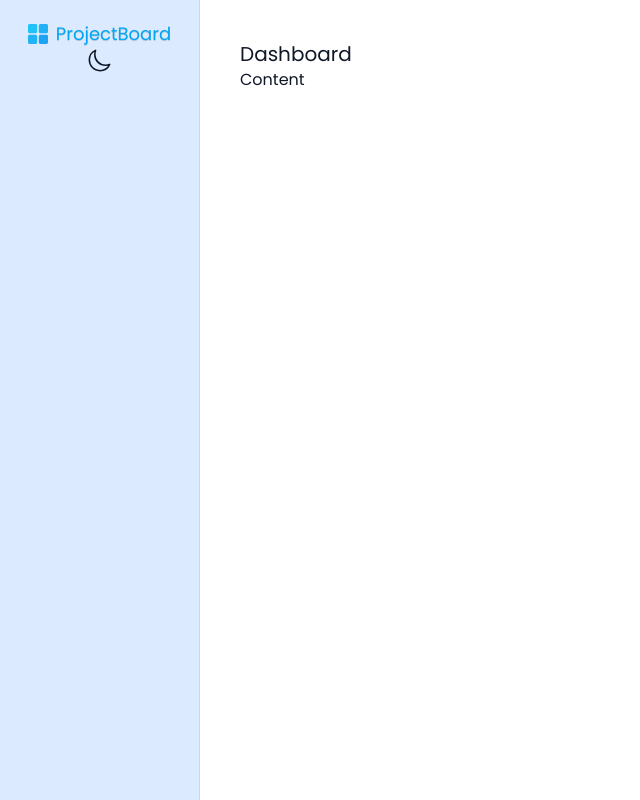
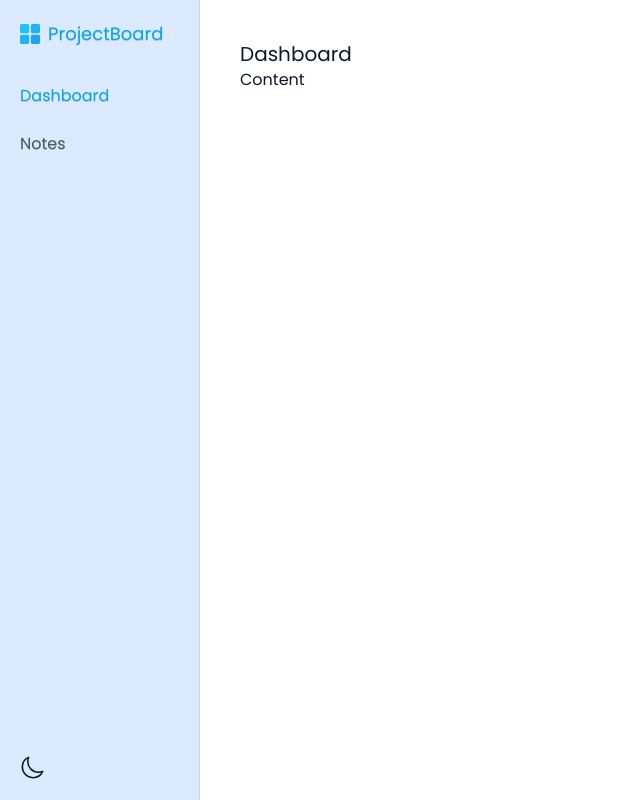
Before and after one commit to viviantangdev/projectboard, a React (Vite) app: page /dashboard in a window 1280 px wide. Shown: the whole page, without its empty margins (0-640 px from the left). Built offline with nearby package versions, Linux system fonts and the light colour scheme.

Commit message:
Navigation

```diff
--- a/package.json
+++ b/package.json
@@ -14,6 +14,7 @@
     "react": "^19.1.1",
     "react-dom": "^19.1.1",
     "react-icons": "^5.5.0",
+    "react-router": "^7.9.5",
     "tailwindcss": "^4.1.16"
   },
   "devDependencies": {
--- a/src/App.tsx
+++ b/src/App.tsx
@@ -1,10 +1,19 @@
+import { Navigate, Route, Routes } from 'react-router';
 import Dashboard from './features/dashboard/Dashboard';
+import Notes from './features/notes/Notes';
 import MainLayout from './shared/layouts/MainLayout';
 
 function App() {
   return (
     <>
-      <MainLayout children={<Dashboard />}></MainLayout>
+      <Routes>
+        <Route path='/' element={<MainLayout />}>
+          <Route index element={<Navigate to='dashboard' replace />} />
+          <Route path='dashboard' element={<Dashboard />} />
+          <Route path='notes' element={<Notes />} />
+        </Route>
+        <Route path='*' element={<Navigate to='/' replace/>} />
+      </Routes>
     </>
   );
 }
--- /dev/null
+++ b/src/features/notes/Notes.tsx
@@ -0,0 +1,7 @@
+import FeatureLayout from '../../shared/layouts/FeatureLayout';
+
+const Notes = () => {
+  return <FeatureLayout title='Notes'>Notes</FeatureLayout>;
+};
+
+export default Notes;
--- a/src/index.css
+++ b/src/index.css
@@ -28,8 +28,8 @@ body {
   }
 }
 .navbar {
-  @apply bg-blue-100
-  fixed top-12.5 right-0 w-[30%] h-screen
+  @apply bg-blue-100  p-5
+  fixed top-13 right-0 w-[30%] h-screen
   border-l border-gray-300
   transform transition-smooth;
   @variant dark {
@@ -47,3 +47,20 @@ body {
     @apply bg-gray-900 border-gray-800;
   }
 }
+
+.navlink {
+  @apply py-2 text-shadow-2xs text-gray-600;
+
+  &:hover {
+    @apply text-sky-400;
+  }
+    @variant dark {
+    @apply text-gray-500;
+  }
+
+}
+
+.navlinkActive {
+  @apply text-sky-500;
+
+}
--- a/src/main.tsx
+++ b/src/main.tsx
@@ -3,11 +3,14 @@ import { createRoot } from 'react-dom/client'
 import './index.css'
 import App from './App.tsx'
 import { ThemeProvider } from './shared/context/ThemeContext.tsx'
+import { BrowserRouter } from "react-router";
 
 createRoot(document.getElementById('root')!).render(
   <StrictMode>
-    <ThemeProvider>
-      <App />
-    </ThemeProvider>
+    <BrowserRouter>
+      <ThemeProvider>
+        <App />
+      </ThemeProvider>
+    </BrowserRouter>
   </StrictMode>,
 )
--- a/src/shared/components/Logo.tsx
+++ b/src/shared/components/Logo.tsx
@@ -1,12 +1,13 @@
+import { NavLink } from 'react-router';
 import LogoImage from '../../assets/logo.svg';
 
 
 const Logo = () => {
   return (
-    <div className='flex items-center gap-2'>
+    <NavLink to={'/dashboard'} className='flex items-center gap-2'>
       <img src={LogoImage} alt='Logo' className='h-5' />
       <h1 className='text-lg text-sky-500 text-shadow-2xs'>ProjectBoard</h1>
-    </div>
+    </NavLink>
   );
 };
 
--- a/src/shared/components/Navbar.tsx
+++ b/src/shared/components/Navbar.tsx
@@ -1,5 +1,7 @@
 import { useState } from 'react';
 import { HiMiniBars3, HiOutlineXMark } from 'react-icons/hi2';
+import { NavLink } from 'react-router';
+import { navigations } from '../types/routes';
 import Logo from './Logo';
 import ThemeToggle from './ThemeToggle';
 
@@ -26,7 +28,11 @@ const Navbar = () => {
         }`}
       >
         <div className='flex flex-col gap-2'>
-          vnsdlkvn
+          {navigations.map((nav, index) => (
+            <NavLink key={index} to={nav.path!}  className={({isActive}) => `navlink ${isActive && 'navlinkActive'}`}>
+              {nav.name}
+            </NavLink>
+          ))}
           <ThemeToggle />
         </div>
       </nav>
--- a/src/shared/components/Sidebar.tsx
+++ b/src/shared/components/Sidebar.tsx
@@ -1,11 +1,28 @@
+import { NavLink } from 'react-router';
+import { navigations } from '../types/routes';
 import Logo from './Logo';
 import ThemeToggle from './ThemeToggle';
 
 const Sidebar = () => {
   return (
     <aside className='sidebar'>
-      <div className='flex flex-col items-center'>
+      <div className='flex flex-col gap-7 h-full'>
         <Logo />
+
+        <nav className='flex flex-col gap-2 flex-1'>
+          {navigations.map((nav, index) => (
+            <NavLink
+              key={index}
+              to={nav.path!}
+              className={({ isActive }) =>
+                `navlink ${isActive && 'navlinkActive'}`
+              }
+            >
+              {nav.name}
+            </NavLink>
+          ))}
+        </nav>
+
         <ThemeToggle />
       </div>
     </aside>
--- a/src/shared/layouts/FeatureLayout.tsx
+++ b/src/shared/layouts/FeatureLayout.tsx
@@ -7,7 +7,7 @@ interface FeatureLayoutProps {
 
 const FeatureLayout = ({ title, children }: FeatureLayoutProps) => {
   return (
-    <main className='p-3 md:p-10 min-h-screen'>
+    <main className='p-3 md:p-10'>
       <h2 className='text-xl'>{title}</h2>
       {children}
     </main>
--- a/src/shared/layouts/MainLayout.tsx
+++ b/src/shared/layouts/MainLayout.tsx
@@ -1,17 +1,13 @@
-import React from 'react';
+import { Outlet } from 'react-router';
 import Navbar from '../components/Navbar';
 import Sidebar from '../components/Sidebar';
 
-interface MainLayoutProps {
-  children: React.ReactNode;
-}
-
-const MainLayout = ({ children }: MainLayoutProps) => {
+const MainLayout = () => {
   return (
-    <div className='flex flex-col md:flex-row 2xl:w-[50%] mx-auto shadow-md dark:shadow-zinc-50'>
+    <div className='flex flex-col md:flex-row'>
       <Navbar />
       <Sidebar />
-      {children}
+      <Outlet />
     </div>
   );
 };
--- /dev/null
+++ b/src/shared/types/routes.tsx
@@ -0,0 +1,11 @@
+interface NavigationItem {
+  name: string;
+  path: string;
+  children?: NavigationItem[];
+}
+
+export const navigations: NavigationItem[] = [
+  { name: 'Dashboard', path: '/dashboard' },
+  { name: 'Notes', path: '/notes' },
+
+];
```
Also changed, not shown: 1 other file (tests, documents, lock files or other folders).
